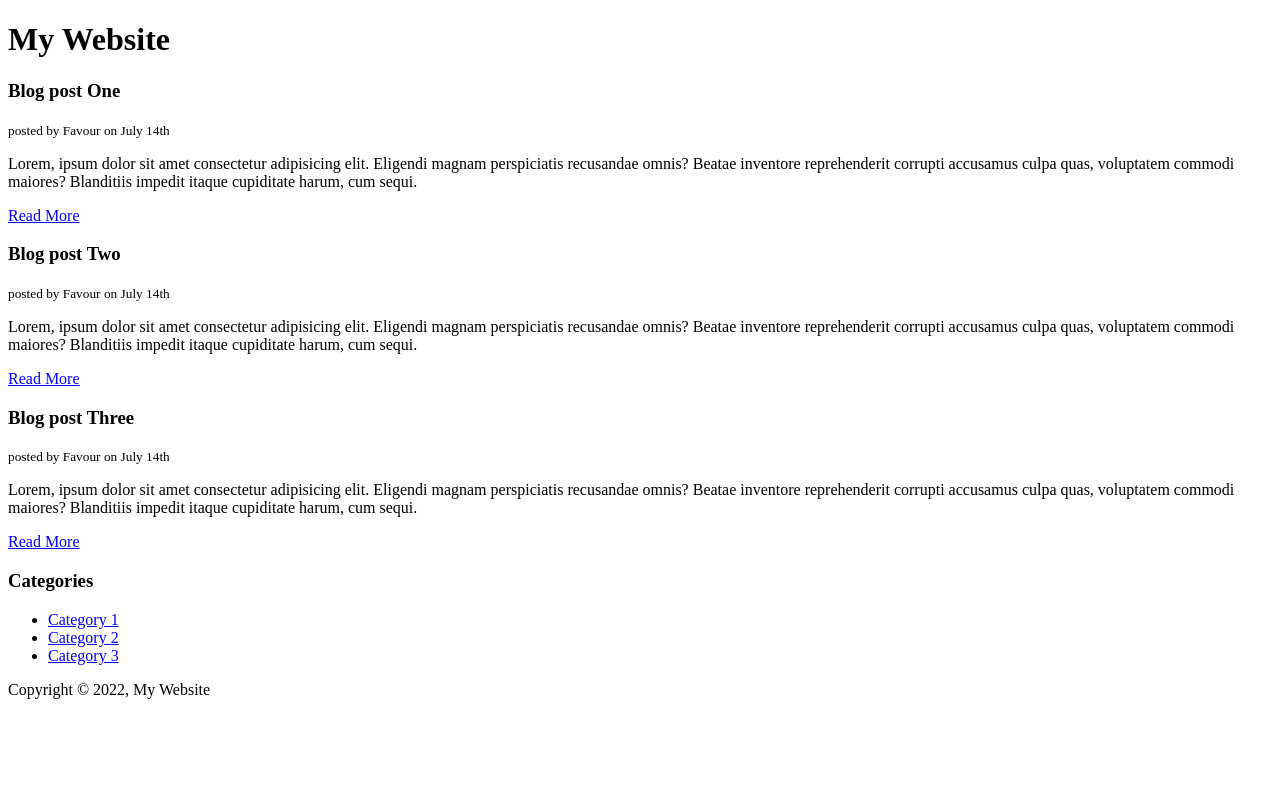
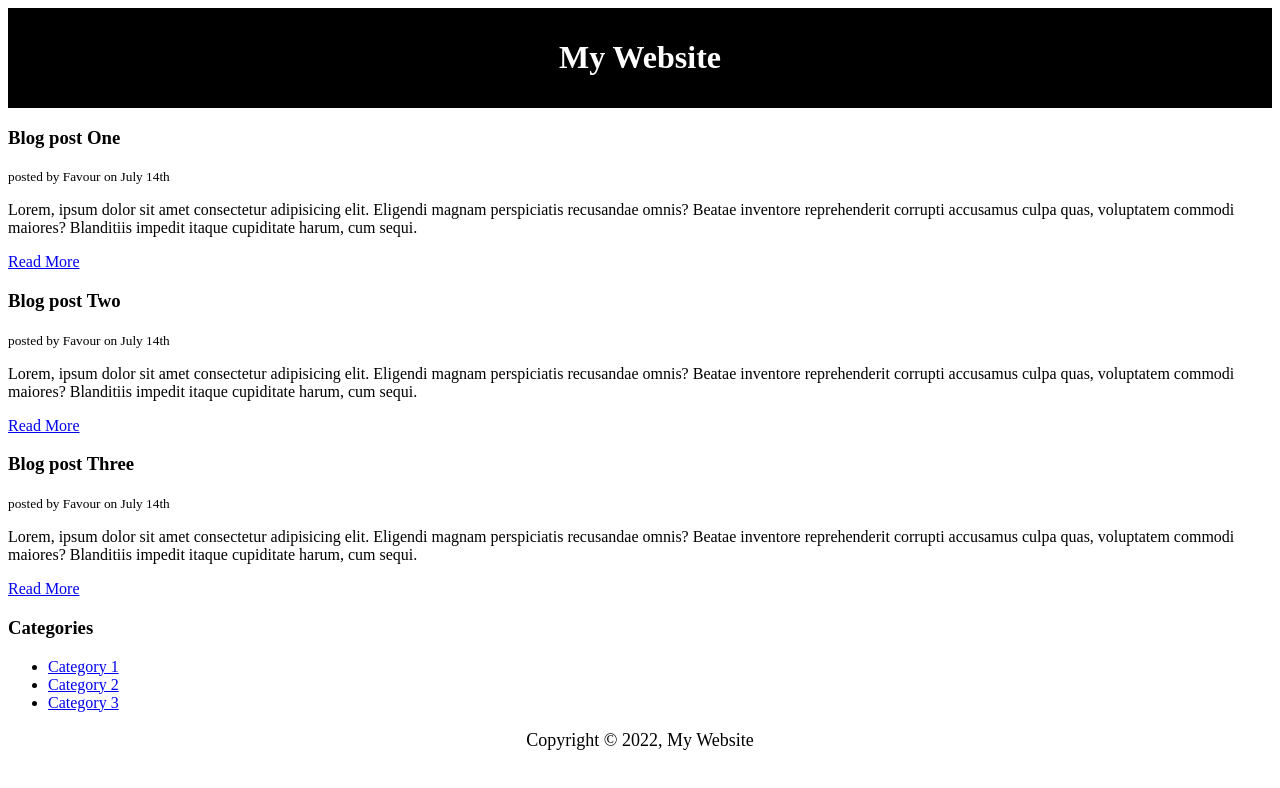
Before and after one commit to Favk/html_cheatsheet, a plain HTML site: page blog.html in a window 1280 px wide. Drawn offline with Linux system fonts and the light colour scheme.

Commit message:
blog website with some css added

```diff
--- a/blog.html
+++ b/blog.html
@@ -5,6 +5,18 @@
     <meta http-equiv="X-UA-Compatible" content="IE=edge">
     <meta name="viewport" content="width=device-width, initial-scale=1.0">
     <title>My Blog</title>
+    <style>
+        #mainHeader{
+            text-align: center;
+            background-color: black;
+            color: white;
+            padding: 10px;
+        }
+        #mainFooter{
+            text-align: center;
+            font-size: 18px;
+        }
+    </style>
 </head>
 <body>
     <header id="mainHeader">
```
